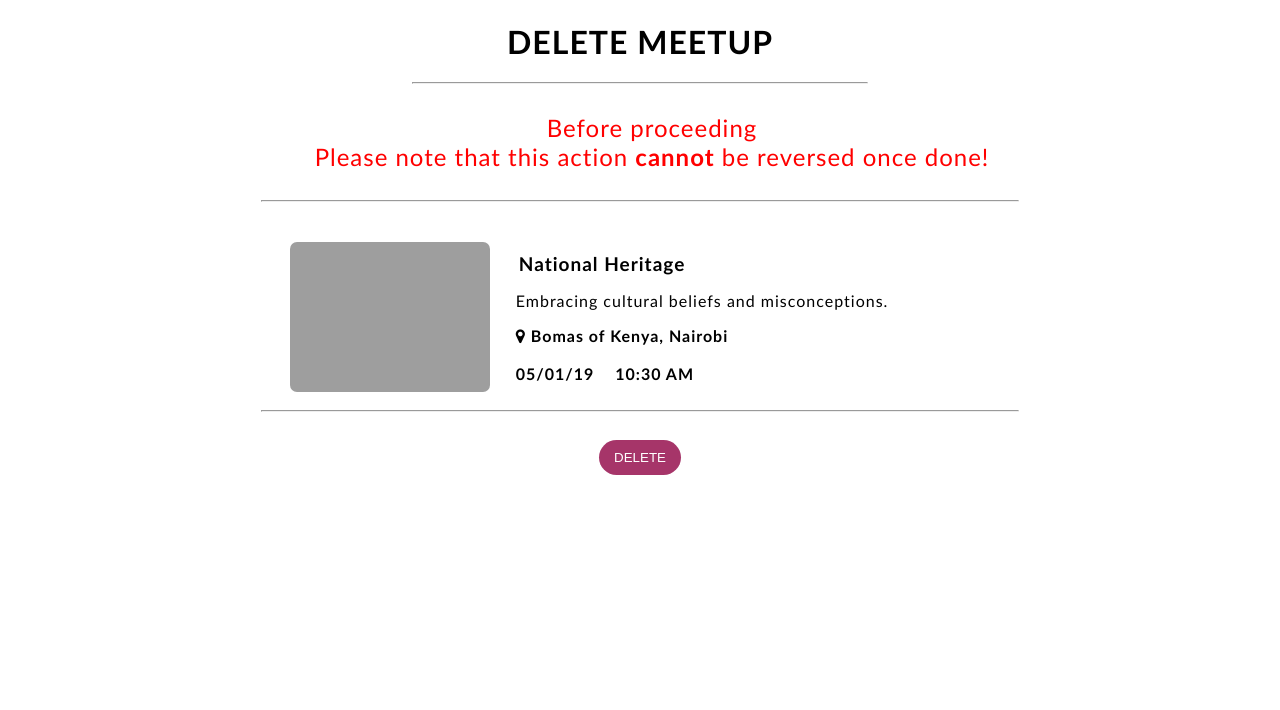
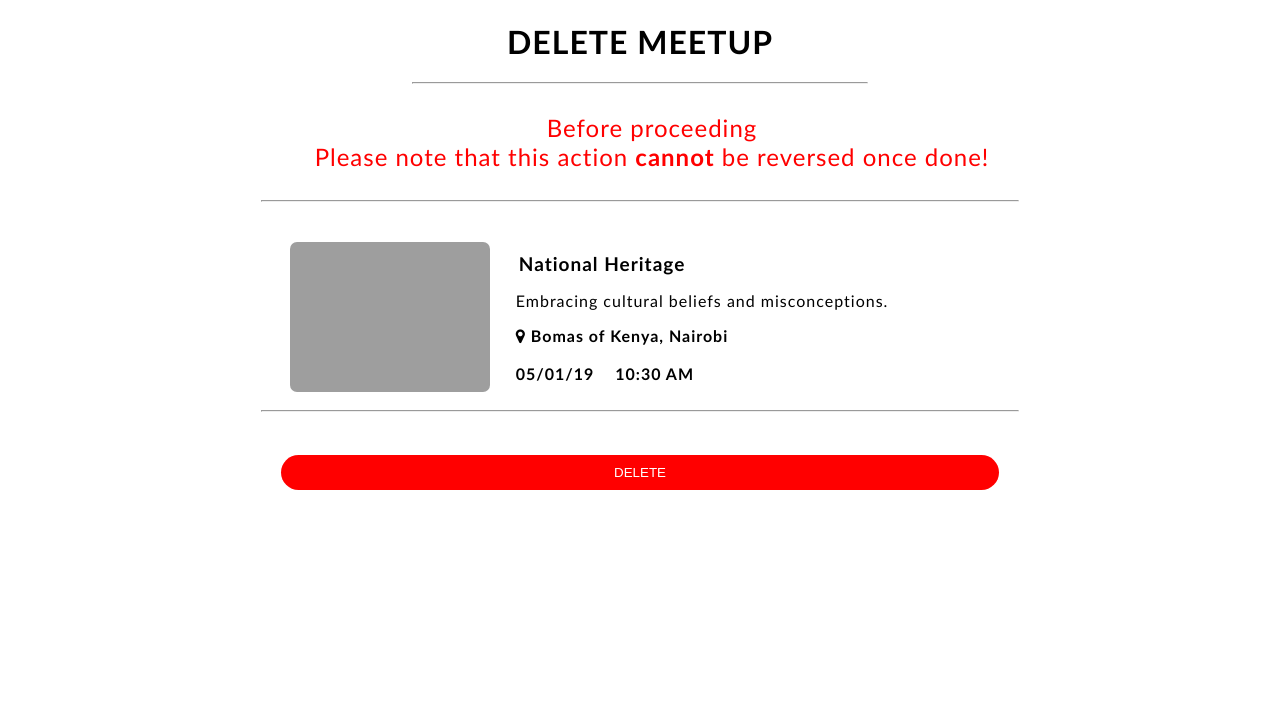
Before and after one commit to Siffersari/Questioner-Ultimate, a plain HTML site: page delete.html in a window 1280 px wide. In both pictures the pointer is over the button "DELETE". Shown: the part 90-800 px from the top of the page. Drawn offline with Linux system fonts and the light colour scheme; grey boxes are pictures that could not be loaded.

Commit message:
[Feature #163374805] style delete meetup button

```diff
--- a/css/components/button.css
+++ b/css/components/button.css
@@ -26,13 +26,13 @@
     color: #A63569
 }
 
-#delete {
+.delete {
     margin-top: 15px !important;
     width: 100%;
     background-color: #d4312d;
     opacity: 1 !important;
 }
 
-#delete:hover {
+.delete:hover {
     background-color: red;
 }
```
